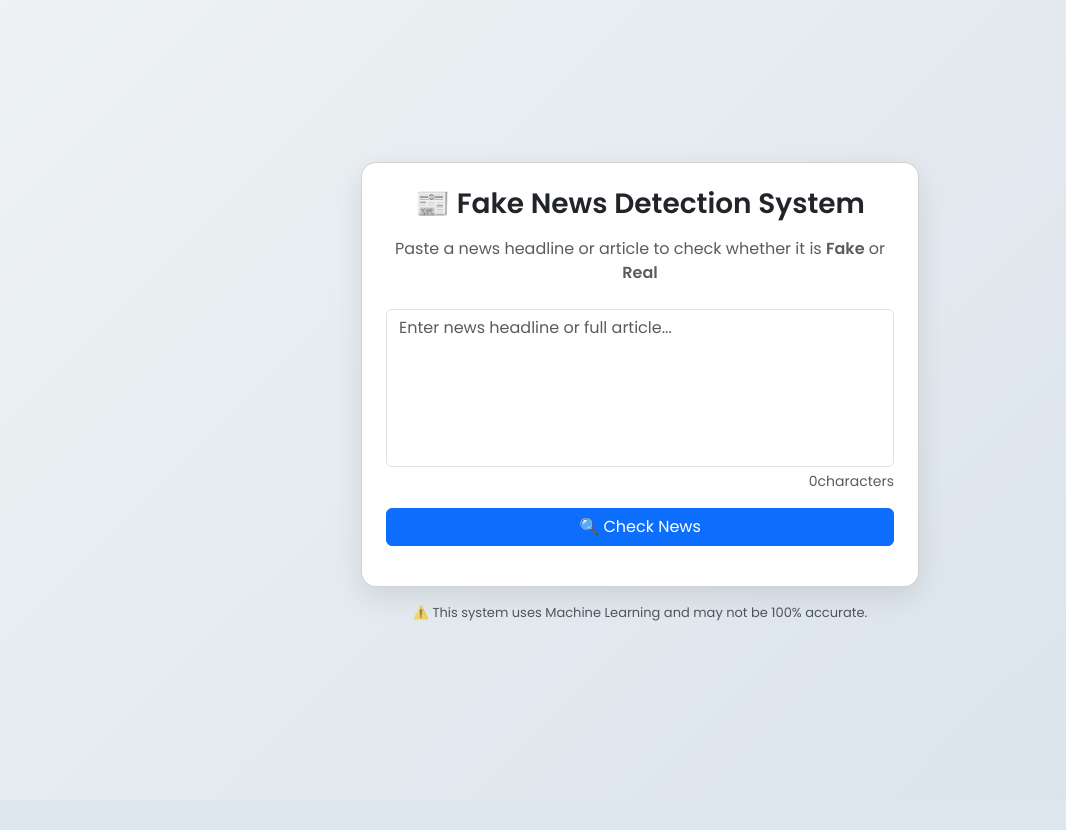
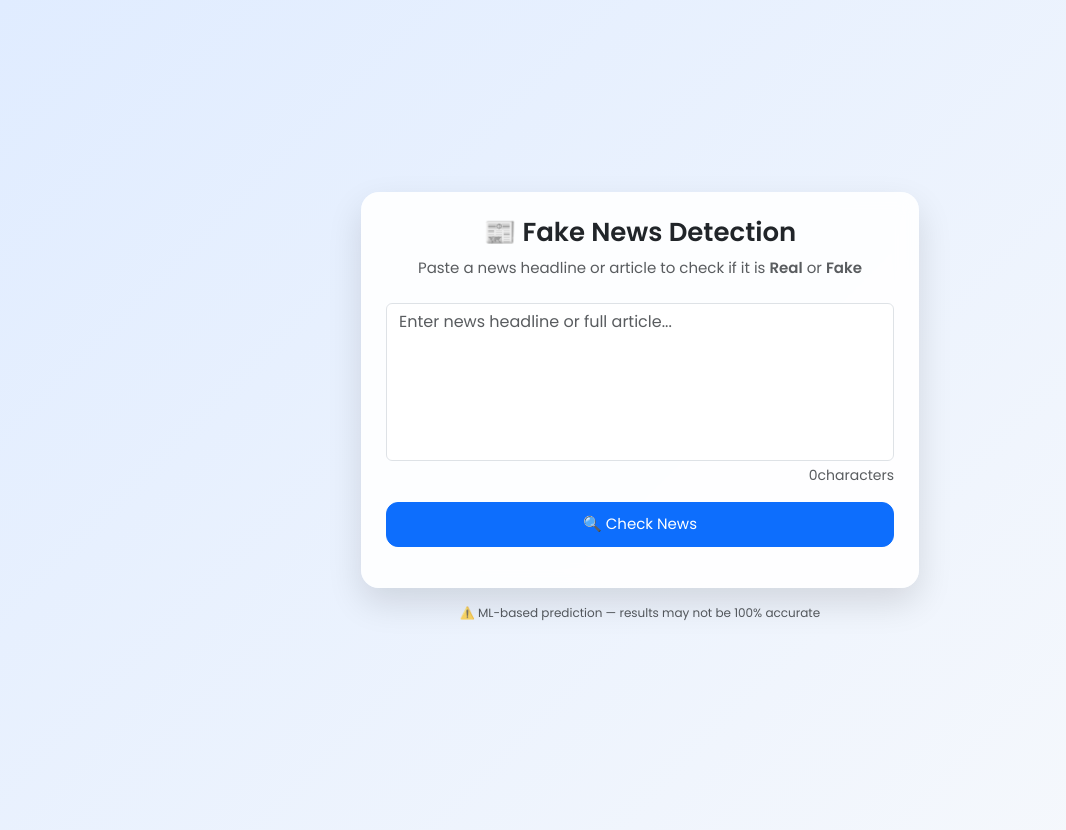
Before and after one commit to Tejasdhole2/fake-news-detection, a Flask app: page / in a window 1280 px wide. Shown: the whole page, without its empty margins (0-1066 px from the left). Before the commit the page ends 621 px from the top, so only its background shows below. Run offline with Flask 3, Linux system fonts and the light colour scheme; parts of the project's set-up code (start-up, migrations or seed data) failed here and were passed over.

Commit message:
Update styles and content in index.html

```diff
--- a/templates/index.html
+++ b/templates/index.html
@@ -11,42 +11,99 @@
     <link href="https://fonts.googleapis.com/css2?family=Poppins:wght@300;400;600&display=swap" rel="stylesheet">
 
     <style>
+        * {
+            box-sizing: border-box;
+        }
+
         body {
             font-family: 'Poppins', sans-serif;
-            background: linear-gradient(135deg, #eef2f3, #d9e2ec);
+            background: linear-gradient(135deg, #e0ecff, #f7f9fc);
             min-height: 100vh;
+            padding: 15px;
         }
-        .card {
-            border-radius: 15px;
-            box-shadow: 0 10px 30px rgba(0,0,0,0.1);
+
+        .main-card {
+            border-radius: 18px;
+            background: rgba(255, 255, 255, 0.9);
+            backdrop-filter: blur(10px);
+            box-shadow: 0 15px 35px rgba(0,0,0,0.12);
+            padding: 25px;
         }
+
+        h3 {
+            font-weight: 600;
+            font-size: clamp(20px, 3vw, 26px);
+        }
+
+        p {
+            font-size: clamp(13px, 2.5vw, 15px);
+        }
+
         textarea {
             resize: none;
+            border-radius: 12px;
+            padding: 12px;
+            font-size: 14px;
         }
-        .badge-real {
-            background-color: #198754;
+
+        textarea:focus {
+            border-color: #0d6efd;
+            box-shadow: 0 0 0 0.15rem rgba(13,110,253,.25);
         }
-        .badge-fake {
-            background-color: #dc3545;
+
+        .btn-primary {
+            border-radius: 12px;
+            padding: 10px;
+            font-size: 15px;
+            font-weight: 500;
+            transition: transform 0.2s ease, box-shadow 0.2s ease;
         }
+
+        .btn-primary:hover {
+            transform: translateY(-2px);
+            box-shadow: 0 6px 15px rgba(13,110,253,0.3);
+        }
+
         .spinner-border {
             display: none;
+        }
+
+        .alert {
+            border-radius: 12px;
+            font-size: 15px;
+            font-weight: 500;
+        }
+
+        footer-text {
+            font-size: 12px;
+        }
+
+        /* Mobile specific tweaks */
+        @media (max-width: 576px) {
+            .main-card {
+                padding: 20px;
+            }
+
+            textarea {
+                font-size: 13px;
+            }
         }
     </style>
 </head>
 
 <body>
 
-<div class="container d-flex align-items-center justify-content-center" style="min-height: 100vh;">
-    <div class="col-md-8 col-lg-6">
-        <div class="card p-4">
+<div class="container d-flex align-items-center justify-content-center min-vh-100">
+    <div class="col-12 col-sm-10 col-md-8 col-lg-6">
 
-            <h3 class="text-center mb-3 fw-bold">
-                📰 Fake News Detection System
+        <div class="main-card">
+
+            <h3 class="text-center mb-2">
+                📰 Fake News Detection
             </h3>
 
             <p class="text-center text-muted mb-4">
-                Paste a news headline or article to check whether it is <b>Fake</b> or <b>Real</b>
+                Paste a news headline or article to check if it is <b>Real</b> or <b>Fake</b>
             </p>
 
             <form method="post" action="/predict" onsubmit="showLoader()">
@@ -78,15 +135,16 @@
 
             {% if prediction %}
             <div class="alert alert-{{ color }} text-center mt-4">
-                <h5 class="mb-0">{{ prediction }}</h5>
+                {{ prediction }}
             </div>
             {% endif %}
 
         </div>
 
-        <p class="text-center text-muted mt-3" style="font-size: 13px;">
-            ⚠️ This system uses Machine Learning and may not be 100% accurate.
+        <p class="text-center text-muted mt-3" style="font-size: 12px;">
+            ⚠️ ML-based prediction — results may not be 100% accurate
         </p>
+
     </div>
 </div>
 
```
